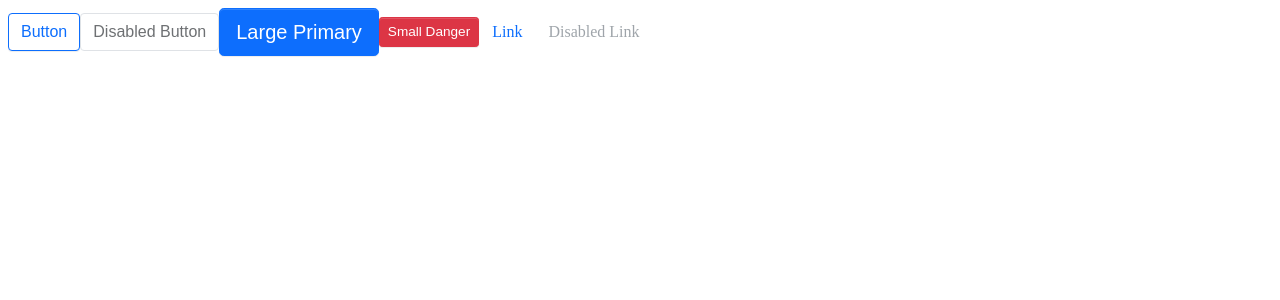
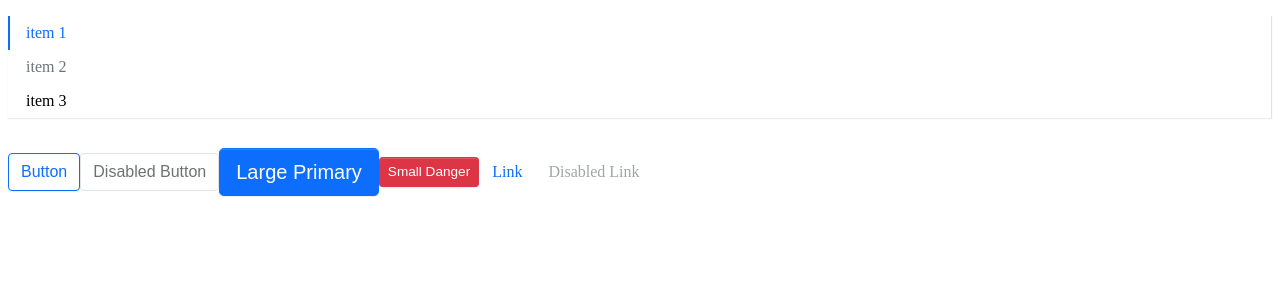
Before and after one commit to shuangmianxiaoQ/sur-ui, a React (Create React App) app: page / in a window 1280 px wide. Shown: the top 300 px of the page. Built offline with nearby package versions, Linux system fonts and the light colour scheme.

Commit message:
feat: Menu Conponent

```diff
--- a/src/App.tsx
+++ b/src/App.tsx
@@ -1,8 +1,15 @@
 import Button, { ButtonSize, ButtonType } from './components/Button/button';
+import Menu from './components/Menu/menu';
+import MenuItem from './components/Menu/menuItem';
 
 function App() {
   return (
     <div>
+      <Menu mode="vertical" defaultIndex={0} onSelect={(index) => alert(index)}>
+        <MenuItem index={0}>item 1</MenuItem>
+        <MenuItem index={1} disabled>item 2</MenuItem>
+        <MenuItem index={2}>item 3</MenuItem>
+      </Menu>
       <Button autoFocus className="custom">
         Button
       </Button>
@@ -10,7 +17,7 @@ function App() {
       <Button btnType={ButtonType.Primary} size={ButtonSize.Large} onClick={() => alert(123)}>
         Large Primary
       </Button>
-      <Button btnType={ButtonType.Danger} size={ButtonSize.Small} >
+      <Button btnType={ButtonType.Danger} size={ButtonSize.Small}>
         Small Danger
       </Button>
       <Button btnType={ButtonType.Link} href="https://www.baidu.com" target="_blank">
--- /dev/null
+++ b/src/components/Menu/_style.scss
@@ -0,0 +1,43 @@
+.menu {
+  display: flex;
+  flex-wrap: wrap;
+  margin-bottom: 30px;
+  padding-left: 0;
+  border-bottom: $menu-border-width solid $menu-border-color;
+  box-shadow: $menu-box-shadow;
+  list-style: none;
+
+  .menu-item {
+    padding: $menu-item-padding-y $menu-item-padding-x;
+    cursor: pointer;
+    transition: $menu-transition;
+
+    &.active,
+    &:hover {
+      color: $menu-item-active-color;
+      border-bottom: $menu-item-active-border-width solid $menu-item-active-color;
+    }
+
+    &.disabled {
+      color: $menu-item-disabled-color;
+      cursor: default;
+      pointer-events: none;
+    }
+  }
+}
+
+.menu-vertical {
+  flex-direction: column;
+  border-bottom: 0;
+  border-right: $menu-border-width solid $menu-border-color;
+
+  .menu-item {
+    border-left: $menu-item-active-border-width solid transparent;
+
+    &.active,
+    &:hover {
+      border-bottom: 0;
+      border-left: $menu-item-active-border-width solid $menu-item-active-color;
+    }
+  }
+}
--- /dev/null
+++ b/src/components/Menu/menu.tsx
@@ -0,0 +1,45 @@
+import { createContext, CSSProperties, FC, useState } from 'react';
+import cx from 'classnames';
+
+type MenuMode = 'horizontal' | 'vertical';
+type SelectCallback = (selectedIndex: number) => void;
+
+interface IMenuContext {
+  index: number;
+  onSelect?: SelectCallback;
+}
+
+export interface MenuProps {
+  mode?: MenuMode;
+  defaultIndex?: number;
+  className?: string;
+  style?: CSSProperties;
+  onSelect?: SelectCallback;
+}
+
+export const MenuContext = createContext<IMenuContext>({ index: 0 });
+
+const Menu: FC<MenuProps> = ({ className, style, mode = 'horizontal', defaultIndex = 0, onSelect, children }) => {
+  const [currentActive, setActive] = useState(defaultIndex);
+  const menuClass = cx('menu', className, {
+    'menu-vertical': mode === 'vertical',
+  });
+
+  const handleSelect = (index: number) => {
+    setActive(index);
+    onSelect?.(index);
+  };
+
+  const passedContext: IMenuContext = {
+    index: currentActive,
+    onSelect: handleSelect,
+  };
+
+  return (
+    <ul className={menuClass} style={style}>
+      <MenuContext.Provider value={passedContext}>{children}</MenuContext.Provider>
+    </ul>
+  );
+};
+
+export default Menu;
--- /dev/null
+++ b/src/components/Menu/menuItem.tsx
@@ -0,0 +1,30 @@
+import { CSSProperties, FC, useContext } from 'react';
+import cx from 'classnames';
+import { MenuContext } from './menu';
+
+export interface MenuItemProps {
+  index: number;
+  disabled?: boolean;
+  className?: string;
+  style?: CSSProperties;
+}
+
+const MenuItem: FC<MenuItemProps> = ({ className, style, index, disabled, children }) => {
+  const context = useContext(MenuContext);
+  const classes = cx('menu-item', className, {
+    disabled,
+    active: index === context.index,
+  });
+
+  const handleClick = () => {
+    !disabled && context.onSelect?.(index);
+  };
+
+  return (
+    <li className={classes} style={style} onClick={handleClick}>
+      {children}
+    </li>
+  );
+};
+
+export default MenuItem;
--- a/src/styles/index.scss
+++ b/src/styles/index.scss
@@ -6,3 +6,5 @@
 @import 'minxin';
 
 @import '../components/Button/style';
+
+@import '../components/Menu/style';
```
